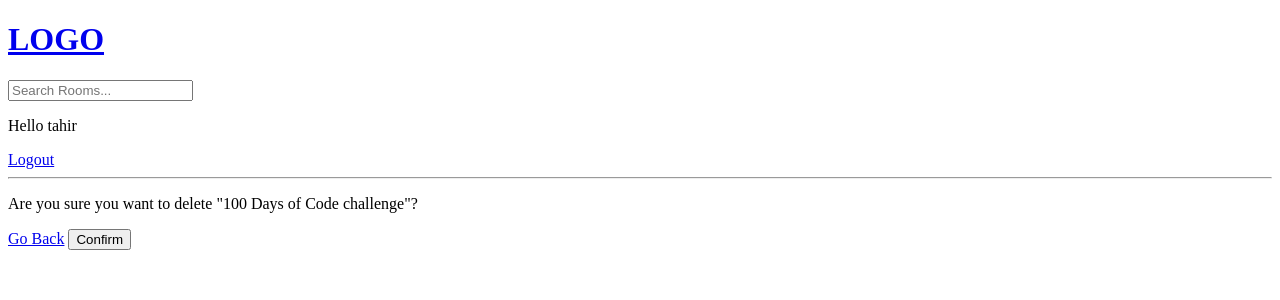
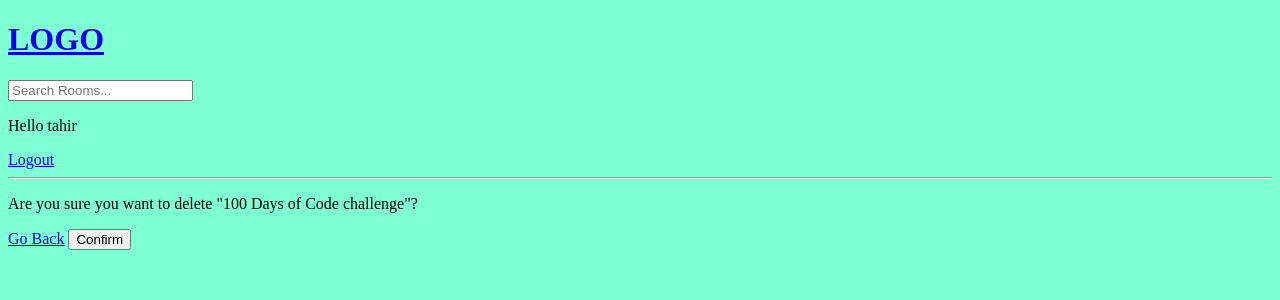
Before and after one commit to tahirkhan54321/Group-Forum-Python-Django, a Django app: page /delete-room/2/ in a window 1280 px wide. Shown: the top 300 px of the page. Run offline with Django 5.2, Linux system fonts and the light colour scheme; a user stored in the database is signed in; data comes from the database, SQL or seed files in the repository.

Commit message:
Linked stylesheet in main.html

```diff
--- a/static/styles/main.css
+++ b/static/styles/main.css
@@ -0,0 +1,3 @@
+body {
+    background-color: aquamarine;
+}
--- a/templates/main.html
+++ b/templates/main.html
@@ -1,12 +1,12 @@
 <!DOCTYPE html>
+{% load static %}
 <html lang="en">
   <head>
     <meta charset="UTF-8" />
     <meta name="viewport" content="width=device-width, initial-scale=1.0" />
     <meta http-equiv="X-UA-Compatible" content="ie=edge" />
     <title>StudyBud</title>
-    <!-- <link rel="stylesheet" href="./style.css">
-    <link rel="icon" href="./favicon.ico" type="image/x-icon"> -->
+    <link rel="stylesheet" type='text/css' media='screen' href="{% static 'styles/main.css' %}">
   </head>
   <body>
     {% include 'navbar.html' %}
```
